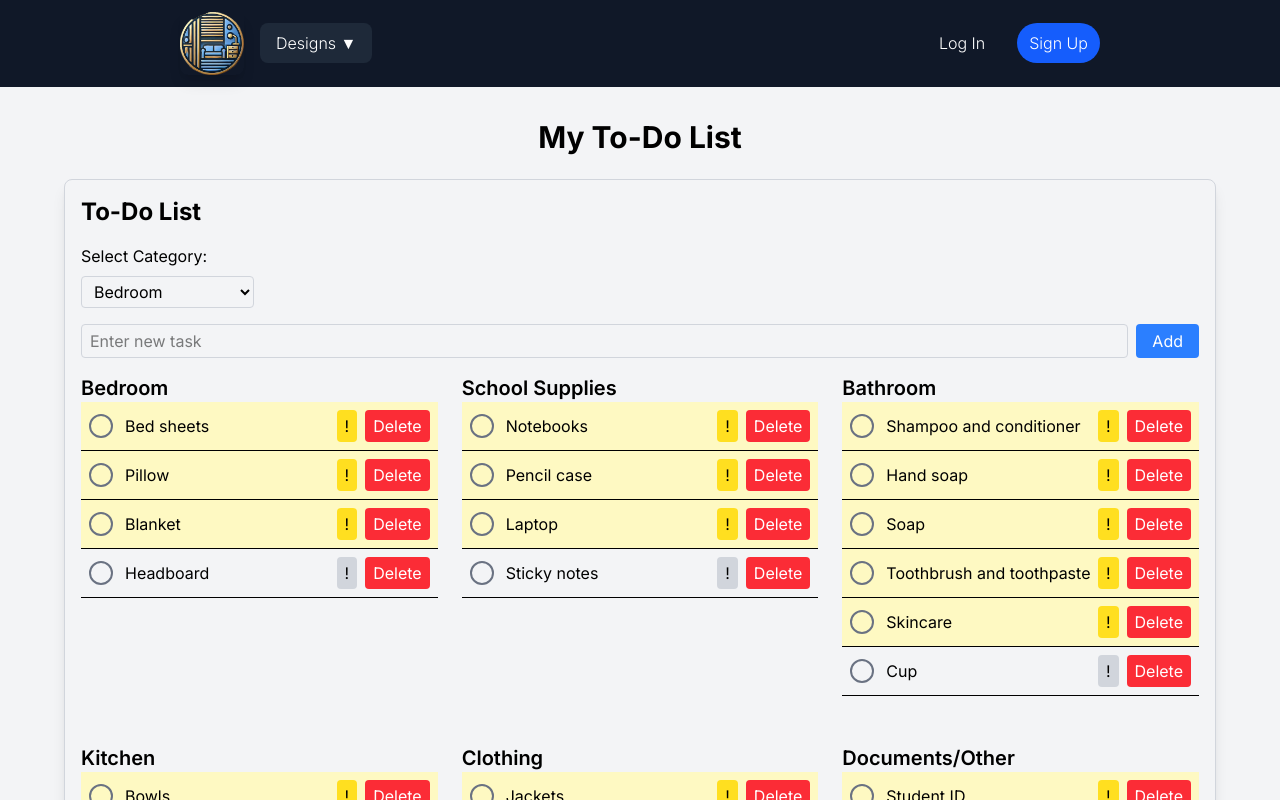
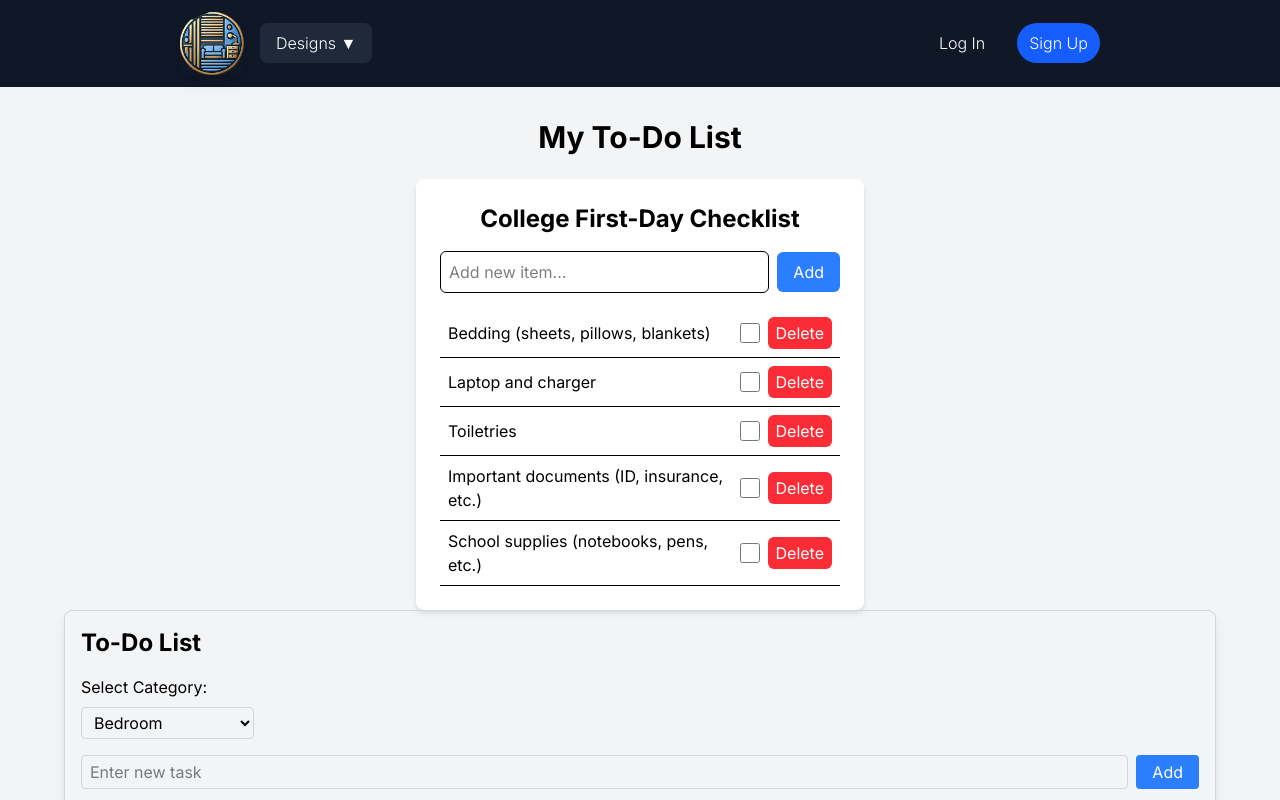
Before and after one commit to chewton2k/UCLADesign, a React (Vite) app in the folder frontend/: page /create-design in a window 1280 px wide. Shown: the top 800 px of the page. Built offline with nearby package versions, Linux system fonts and the light colour scheme.

Commit message:
two checklists on design page

```diff
--- a/frontend/src/pages/CreateDesignPage.jsx
+++ b/frontend/src/pages/CreateDesignPage.jsx
@@ -11,8 +11,8 @@ const CreateDesignPage = () => {
             <main className="flex-grow">
             <div className="min-h-screen bg-gray-100 p-8">
                  <h1 className="text-3xl font-bold text-center mb-6">My To-Do List</h1>
-                 <TodoListForm/>
-                {/* <TodoListForm /> */}
+                 <CheckList/>
+                <TodoListForm />
             </div>
                 {/* Separator for the last section and footer */}
                 <div className="py-50"></div>
```
